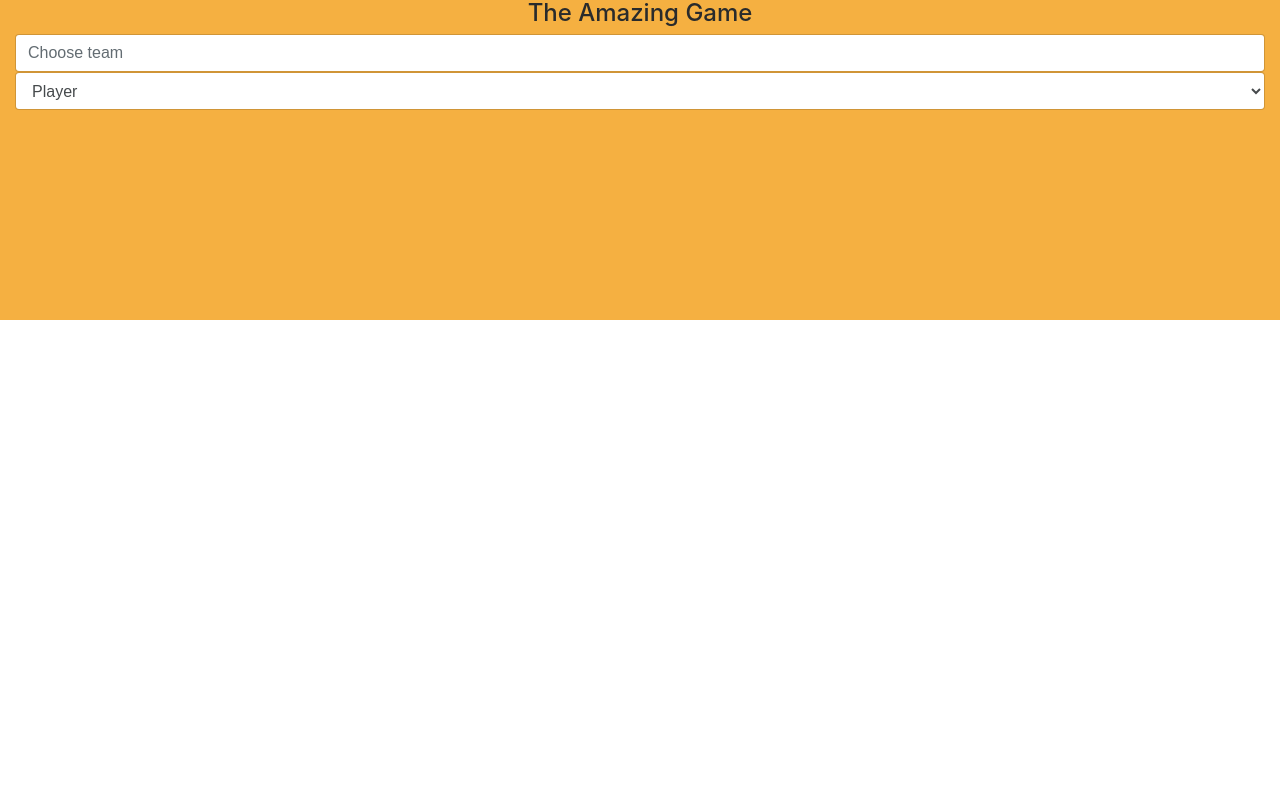
After one commit to obed123456/teamgrape, a PHP site: page /startpage.html in a window 1280 px wide. The commit adds this page. Run offline with PHP 8.4, Linux system fonts and the light colour scheme; some libraries are stand-ins or nearby versions.

Commit message:
Add a new branch and create input fields to create a team

```diff
--- a/CSS/stylesheet.css
+++ b/CSS/stylesheet.css
@@ -12,3 +12,13 @@
   justify-content: center;
   align-items: center;
 }
+
+.startPageTop {
+  background-color: #F5B041;
+  height: 40vh;
+}
+
+.startPageBottom {
+  background-color:;
+  height: 60vh;
+}
--- /dev/null
+++ b/startpage.html
@@ -0,0 +1,34 @@
+<!DOCTYPE html>
+<html>
+<head>
+    <meta charset="utf-8" />
+    <meta http-equiv="X-UA-Compatible" content="IE=edge">
+    <title>Startpage</title>
+    <meta name="viewport" content="width=device-width, initial-scale=1">
+    <link rel="stylesheet" href="https://maxcdn.bootstrapcdn.com/bootstrap/4.0.0-beta.3/css/bootstrap.min.css" integrity="sha384-Zug+QiDoJOrZ5t4lssLdxGhVrurbmBWopoEl+M6BdEfwnCJZtKxi1KgxUyJq13dy" crossorigin="anonymous">
+    <link rel="stylesheet" type="text/css" href="CSS/stylesheet.css">
+</head>
+<body>
+    <div class="container-fluid startPageTop">
+        <div class="row">
+            <div class="col-lg-12">
+                <h4 class="text-center">The Amazing Game</h4>
+                <input class="col-xs-12 form-control"  type="text" placeholder="Choose team">
+                <select class="col-xs-12 form-control">
+                <option>Player</option>
+                <option>Player 1</option>
+                <option>Player 2</option>
+                <option>Player 3</option>
+                </select>
+            </div>
+        </div>
+    </div>
+
+    <div class="container startPageBottom">
+
+    </div>
+<script src="https://code.jquery.com/jquery-3.2.1.slim.min.js" integrity="sha384-KJ3o2DKtIkvYIK3UENzmM7KCkRr/rE9/Qpg6aAZGJwFDMVNA/GpGFF93hXpG5KkN" crossorigin="anonymous"></script>
+<script src="https://cdnjs.cloudflare.com/ajax/libs/popper.js/1.12.9/umd/popper.min.js" integrity="sha384-ApNbgh9B+Y1QKtv3Rn7W3mgPxhU9K/ScQsAP7hUibX39j7fakFPskvXusvfa0b4Q" crossorigin="anonymous"></script>
+<script src="https://maxcdn.bootstrapcdn.com/bootstrap/4.0.0-beta.3/js/bootstrap.min.js" integrity="sha384-a5N7Y/aK3qNeh15eJKGWxsqtnX/wWdSZSKp+81YjTmS15nvnvxKHuzaWwXHDli+4" crossorigin="anonymous"></script>
+</body>
+</html>
```
